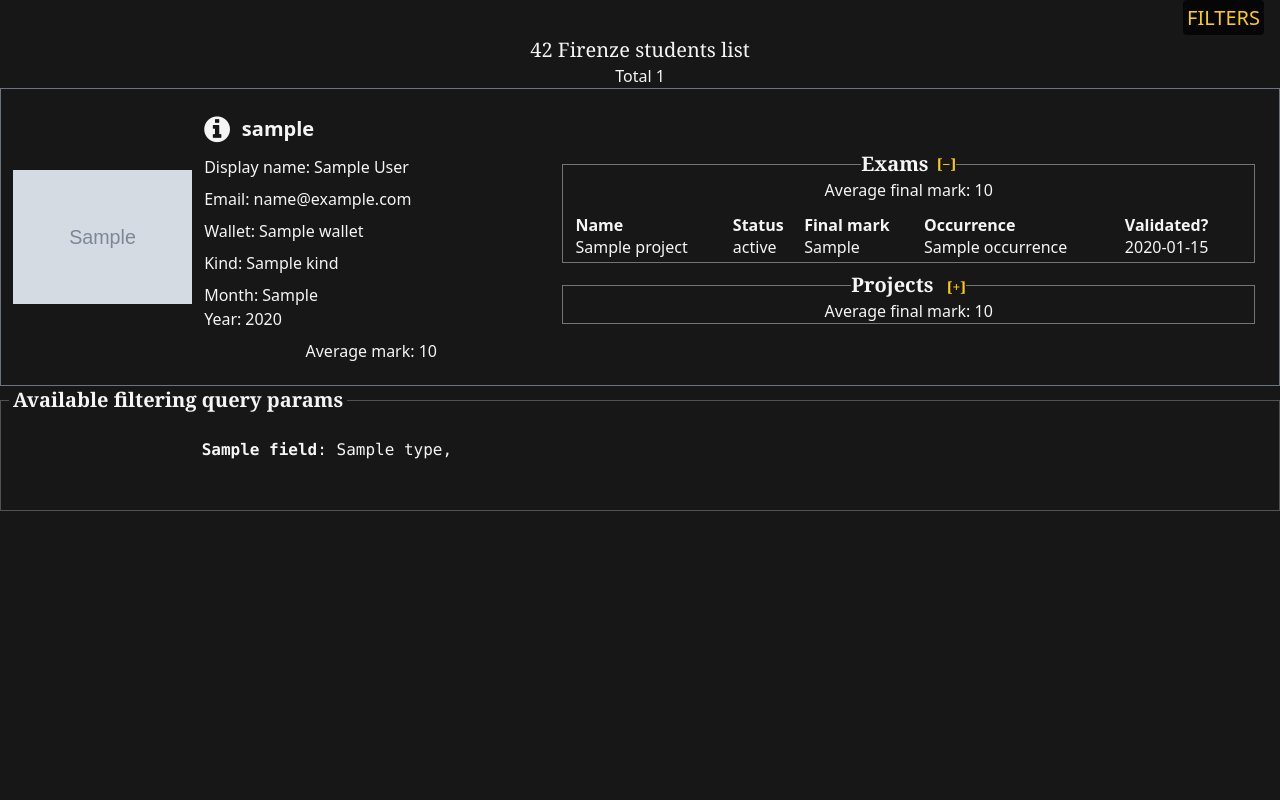
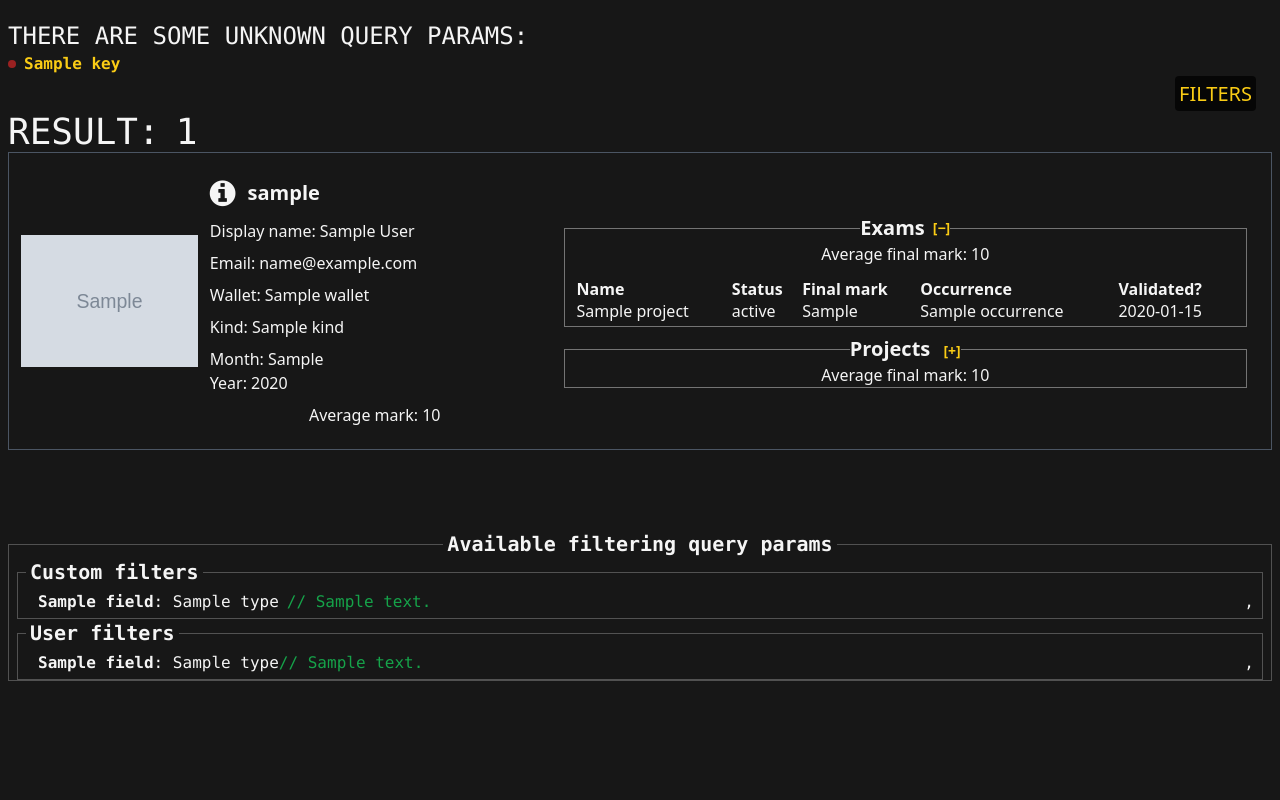
Before and after one commit to sandoramix/42stalk, a Flask app: template simpleweb/templates/index.html in a window 1280 px wide. Run offline with Flask 3, Linux system fonts and the light colour scheme; the template is opened without the code that fills it: most values are stand-ins (such as "Sample title", 1, 10 or a date in 2020); grey boxes marked "Sample" are stand-in pictures; some libraries are stand-ins or nearby versions.

Commit message:
Update caching logic, improve student filters, and enhance UI to display unknown query parameters in index.html

```diff
--- a/simpleweb/app.py
+++ b/simpleweb/app.py
@@ -16,21 +16,19 @@ USER_CACHE_DIR = "../data/"
 if (not os.path.exists(USER_CACHE_DIR)):
 	os.mkdir(USER_CACHE_DIR)
 USER_CACHE_PATH = os.path.join(USER_CACHE_DIR, "cached_users.json")
-CACHE_EXPIRATION_DAYS = 2
+CACHE_EXPIRATION_HOURS = 12
+
 
 # Only these are filtered BEFORE fullscan
 BASIC_FILTERS = {
-	"id", "email", "login", "first_name", "last_name", "usual_full_name",
-	"usual_first_name", "url", "phone", "displayname", "kind",
-	"correction_point", "pool_month", "pool_year", "location",
-	"wallet", "anonymize_date", "data_erasure_date", "created_at",
-	"updated_at", "alumnized_at", "alumni", "active", "staff"
 }
 
 CUSTOM_FILTERS = [
-	{"name": "fullscan", "type": "boolean", "nullable": True},
-	{"name": "examname", "type": "string", "nullable": True},
-	{"name": "projectname", "type": "string", "nullable": True}
+	{"name": "fullscan", "type": "boolean", "nullable": True, "description": "If true, will fetch all exams and projects for each student."},
+	{"name": "examname", "type": "string", "nullable": True, "description": "Filter exams by name."},
+	{"name": "projectname", "type": "string", "nullable": True, "description": "Filter projects by name."},
+	{"name": "sortby", "type": "string", "nullable": True, "description": "Sort by field. Can be any field from the user object, or any of the following: average_exam_final_mark, average_project_final_mark, average_mark"},
+	{"name": "order", "type": "string", "nullable": True, "description": "Sort order. Can be either 'asc' or 'desc'"}
 ]
 
 cachedUsers = []
@@ -40,9 +38,12 @@ app = Flask("server")
 
 @app.route("/api/students")
 def StudentsAPI():
+	global BASIC_FILTERS
 	try:
 		with open("../data/students.json", 'r') as file:
-			return json.load(file)
+			data = json.load(file)
+		BASIC_FILTERS = set(flatten_keys(data[0]).keys())
+		return data
 	except Exception as e:
 		logging.exception(e)
 		exit(1)
@@ -79,10 +80,9 @@ def StudentsKeysAPI(customData=None):
 		result.append({
 			"name": key,
 			"type": types[0] if len(types) == 1 else "|".join(types),
-			"nullable": field_nullable[key]
+			"nullable": field_nullable[key],
+			"description": None
 		})
-
-	result.extend(CUSTOM_FILTERS)
 
 	return result
 
@@ -173,8 +173,8 @@ def save_user_cache(cache):
 def is_cache_expired(timestamp_str):
 	try:
 		last_saved = float(timestamp_str)
-		age_days = (time.time() - last_saved) / (60 * 60 * 24)
-		return age_days > CACHE_EXPIRATION_DAYS
+		age_days = (time.time() - last_saved) / (60 * 60)
+		return age_days > CACHE_EXPIRATION_HOURS
 	except:
 		return True
 
@@ -206,7 +206,7 @@ def invalidateCache(filteredList: "list"=[]):
 #-------------------------------------------------------------------------------
 
 
-def nested(obj, attr_path, first=False, flatten=True, as_set=False):
+def nested(obj: object, attr_path: str, first=False, flatten=True, as_set=False):
 	parts = attr_path.split(".")
 
 	def parse_key(part):
@@ -288,6 +288,16 @@ def get_average_final_mark(user, objName="exams"):
 	return float(f'{total / len(exams):.2f}')
 
 
+def sort_by(users: list[object], sortBy: str, reverse: bool = False):
+	def safe_sort_key(user: object):
+		value = nested(user, sortBy)
+		if isinstance(value, list):
+			return value[0] if value else float('-inf')
+		if value is None:
+			return float('-inf')
+		return value
+	return sorted(users, key=safe_sort_key, reverse=reverse)
+
 @app.route("/")
 def Homepage():
 	students = StudentsAPI()
@@ -296,20 +306,29 @@ def Homepage():
 
 	args = request.args
 
+	unknownKeys = set(args.keys())
+	for key in CUSTOM_FILTERS:
+		keyname = key['name']
+		if keyname in unknownKeys:
+			unknownKeys.remove(keyname)
+
 	checkForFinalExam = args.get("fullscan") is not None
 	examNameFilter = args.get("examname", "").lower()
 	projectNameFilter = args.get("projectname", "").lower()
+
+	sortBy = args.get("sortby", None)
+	sortReverse = args.get("order", None) == "desc"
 
 	# -----------------------------
 	# 1. BASIC FILTERS — pre-fetch
 	# -----------------------------
 	filtered = students
 	for arg, val in args.items():
-		arg_lower = arg.lower()
 		if arg in BASIC_FILTERS:
+			unknownKeys.remove(arg)
 			filtered = [
 				stud for stud in filtered
-				if conditional(nested(stud, arg_lower, as_set=True), val)
+				if conditional(nested(stud, arg, as_set=True), val)
 			]
 
 	# ---------------------------------
@@ -317,17 +336,23 @@ def Homepage():
 	# ---------------------------------
 	if checkForFinalExam:
 		filtered = invalidateCache(filteredList=filtered)
+		fetchedKeys = []
+		if len(filtered) > 0:
+			fetchedKeys = flatten_keys(filtered[0])
 
 		# -----------------------------
 		# 3. CUSTOM FILTERS — post-fetch
 		# -----------------------------
 		for arg, val in args.items():
-			arg_lower = arg.lower()
-			if arg in BASIC_FILTERS or [i['name'] for i in CUSTOM_FILTERS if i['name'] == arg_lower]:
+			arg = arg.lower()
+			if arg in BASIC_FILTERS or len([i['name'] for i in CUSTOM_FILTERS if i['name'] == arg]) > 0:
 				continue  # already applied or internal
+			if arg not in fetchedKeys:
+				continue # unknown key
+			unknownKeys.remove(arg)
 			filtered = [
 				stud for stud in filtered
-				if conditional(nested(stud, arg_lower, as_set=True), val)
+				if conditional(nested(stud, arg, as_set=True), val)
 			]
 
 	# -------------------------
@@ -340,10 +365,12 @@ def Homepage():
 		user['average_project_final_mark'] = get_average_final_mark(user, objName="projects")
 		user['average_mark'] = get_average_final_mark(user, objName="all_projects")
 
-	sorted_result = sort_by_exam_final_grade_and_login(filtered)
-
+	if sortBy:
+		sorted_result = sort_by(filtered, sortBy, reverse=sortReverse)
+	else:
+		sorted_result = filtered
 	fields = StudentsKeysAPI(customData=sorted_result)
-	return render_template("index.html", students=sorted_result, students_json=json.dumps(sorted_result), fields=fields)
+	return render_template("index.html", students=sorted_result, students_json=json.dumps(sorted_result), fields=fields, customFields = CUSTOM_FILTERS, unknownKeys=list(unknownKeys))
 
 #-------------------------------------------------------------------------------
 
--- a/simpleweb/templates/index.html
+++ b/simpleweb/templates/index.html
@@ -17,18 +17,34 @@
 	</title>
 </head>
 
-<body class="flex flex-col overflow-hidden text-center bg-neutral-900 text-neutral-100">
+<body class="flex flex-col px-2 py-5 pt-0 overflow-hidden text-center bg-neutral-900 text-neutral-100">
 	<div class="relative w-full overflow-y-auto">
+		{% if unknownKeys|length %}
+		<div class="flex flex-col pt-5">
+			<h3 class="flex font-mono text-2xl uppercase">There are some unknown query params:</h2>
+				<ul class="flex flex-col">
+					{% for key in unknownKeys %}
+					<li class="flex items-center gap-2 text-yellow-400">
+						<div class="w-2 h-2 bg-red-600 rounded-full animate-pulse"></div>
+						<div class="flex items-center font-mono font-bold">{{key}}</div>
+					</li>
+					{% endfor %}
+				</ul>
+		</div>
+		{% endif %}
+
 		<div class="sticky top-0 right-0 z-10 w-full px-4 py-1 text-end">
-			<a href="#filters" class="p-1 text-xl text-yellow-400 uppercase rounded hover:underline bg-black/75">FILTERS</a>
+			<a href="#filters"
+				class="p-1 text-xl text-yellow-400 uppercase rounded hover:underline bg-black/75">FILTERS</a>
 		</div>
-		<div>
-			<h1 class="font-serif text-xl">42 Firenze students list</h1>
-			<div>Total {{students | length}}</div>
+
+		<div class="flex items-center gap-4 font-mono text-4xl uppercase">
+			<h1>RESULT:</h1>
+			<div>{{students | length}}</div>
 		</div>
 		<main class="flex flex-col gap-2 grow shrink-0">
 			{% for student in students %}
-			<div class="grid min-w-0 grid-cols-1 px-3 py-1 border border-gray-500 sm:grid-cols-7">
+			<div class="grid min-w-0 grid-cols-1 px-3 py-1 border border-gray-600 sm:grid-cols-7">
 				<div class="col-span-1">
 					<a href="https://profile.intra.42.fr/users/{{student.login}}" target="_blank" referrer="noreferrer">
 						{% if student.image.link %}
@@ -67,7 +83,7 @@
 				</div>
 				<div class="flex flex-col justify-center col-span-1 gap-2 px-3 py-1 sm:col-span-4">
 					<fieldset class="flex flex-col gap-2 border border-white/40">
-						<legend class="flex items-center justify-between font-serif text-xl font-bold">
+						<legend class="flex items-center justify-between text-xl font-bold">
 							<span>Exams</span>
 							<button type="button" onclick="toggleSection(this)"
 								class="ml-2 text-sm text-yellow-400 hover:underline" data-expanded="true">[−]</button>
@@ -113,7 +129,7 @@
 
 
 					<fieldset class="flex flex-col gap-2 border border-white/40">
-						<legend class="font-serif text-xl font-bold">
+						<legend class="text-xl font-bold">
 							<span>Projects</span>
 							<button type="button" onclick="toggleSection(this)"
 								class="ml-2 text-sm text-yellow-400 hover:underline" data-expanded="false">[+]</button>
@@ -162,13 +178,64 @@
 			{% endfor %}
 		</main>
 
-		<fieldset id="filters" class="flex flex-col px-2 font-mono text-left border border-neutral-600">
-			<legend class="px-1 font-serif text-xl font-bold"> Available filtering query params </legend>
-			<pre>
-				{% for field in fields %}
-					<span class="font-semibold">{{ field.name }}{% if field.nullable %}<span class="text-red-500">?</span>{% endif %}</span><span>: {{ field.type }},</span>
-				{% endfor %}
-			</pre>
+		<fieldset id="filters" class="flex flex-col px-2 mt-20 font-mono border border-white/25">
+			<legend class="px-1 text-xl font-bold"> Available filtering query params </legend>
+
+			<fieldset id="custom-filters"
+				class="flex flex-col w-full px-2 overflow-hidden font-mono text-left border border-neutral-600">
+				<legend class="px-1 text-xl font-bold"> Custom filters </legend>
+				<div class="flex flex-col overflow-hidden">
+					{% for field in customFields %}
+					{% set dot_count = field.name.count('.') %}
+					<div class="flex flex-wrap items-start py-1"
+						style="padding-left: {{ 0.75 * dot_count }}rem;">
+						<div class="flex font-semibold whitespace-nowrap">
+							<span>{{ field.name }}</span>
+							{% if field.nullable %}
+							<span class="pl-1 text-red-500">?</span>
+							{% endif %}
+						</div>
+
+						<div class="whitespace-nowrap">: {{ field.type }}</div>
+
+						{% if field.description %}
+						<div class="flex-1 min-w-0 ml-2 text-green-600 break-words" title="{{ field.description }}">
+							// {{ field.description }}
+						</div>
+						{% endif %}
+
+						<div class="whitespace-nowrap">,</div>
+					</div>
+					{% endfor %}
+				</div>
+			</fieldset>
+			<fieldset id="user-filters" class="flex flex-col px-2 font-mono text-left border border-neutral-600">
+				<legend class="px-1 text-xl font-bold"> User filters </legend>
+				<div class="flex flex-col overflow-hidden">
+					{% for field in fields %}
+					{% set dot_count = field.name.count('.') %}
+					<div class="flex flex-wrap items-start py-1"
+						style="padding-left: {{ 0.75 * dot_count }}rem;">
+						<div class="flex font-semibold whitespace-nowrap">
+							<span>{{ field.name }}</span>
+							{% if field.nullable %}
+							<span class="pl-1 text-red-500">?</span>
+							{% endif %}
+						</div>
+
+						<div class="whitespace-nowrap">: {{ field.type }}</div>
+
+						{% if field.description %}
+						<div class="flex-1 min-w-0 text-green-600 break-words" title="{{ field.description }}">
+							// {{ field.description }}
+						</div>
+						{% endif %}
+
+						<div class="whitespace-nowrap">,</div>
+					</div>
+					{% endfor %}
+				</div>
+			</fieldset>
 		</fieldset>
 	</div>
 	<div id="overlay" onclick="toggleModal()"
```
